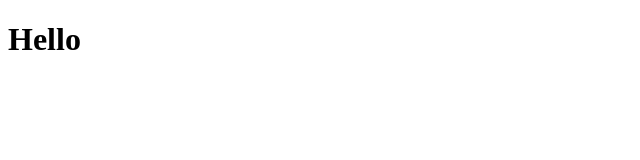
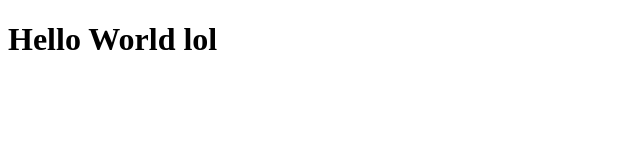
Before and after one commit to jmolina9596/Homework-4, a website: page website/index.html in a window 1280 px wide. Shown: the whole page, without its empty margins (0-640 px from the left). Drawn offline with Linux system fonts and the light colour scheme.

Commit message:
add engine

```diff
--- a/package.json
+++ b/package.json
@@ -17,6 +17,9 @@
   "bugs": {
     "url": "https://github.com/jmolina9596/Homework-4/issues"
   },
+  "engines": {
+    "node": "9.4.0"
+},
   "homepage": "https://github.com/jmolina9596/Homework-4#readme",
   "dependencies": {
     "express": "^4.16.3"
--- a/website/index.html
+++ b/website/index.html
@@ -7,6 +7,6 @@
     <title>Homework 4</title>
 </head>
 <body>
-    <h1>Hello</h1>
+    <h1>Hello World lol</h1>
 </body>
 </html>
```
